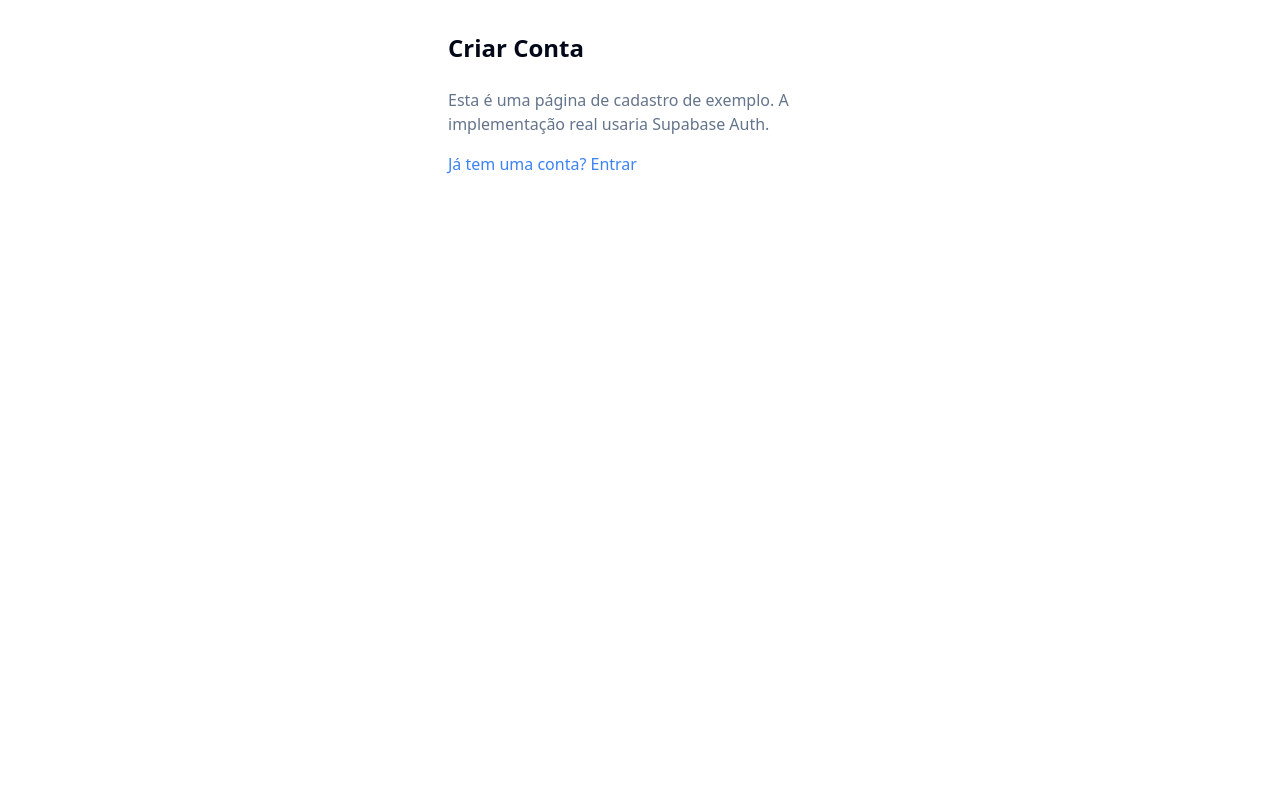
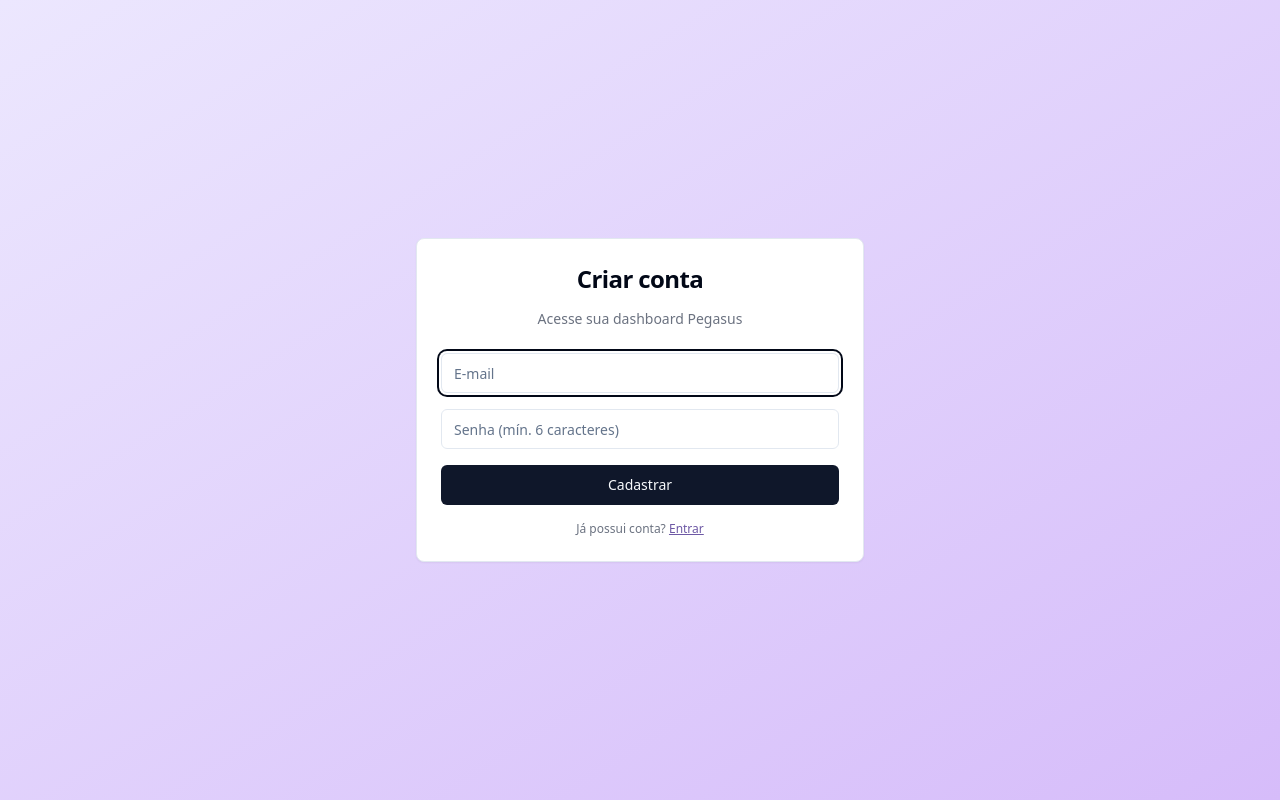
Before and after one commit to Rckbastos/clear-cart-checkout, a React (Vite) app: page /sign-up in a window 1280 px wide. Built offline with nearby package versions, Linux system fonts and the light colour scheme.

Commit message:
feat: Implement Supabase authentication
This commit integrates Supabase authentication into the application, replacing the placeholder authentication logic. It includes user sign-up, sign-in, and session management using Supabase.

```diff
--- a/src/features/auth/SignInPage.tsx
+++ b/src/features/auth/SignInPage.tsx
@@ -1,20 +1,65 @@
 
-import React from "react";
+import React, { useState } from "react";
+import { useNavigate, Link } from "react-router-dom";
+import { Button } from "@/components/ui/button";
+import { Input } from "@/components/ui/input";
+import { Card, CardContent, CardHeader, CardTitle } from "@/components/ui/card";
+import { toast } from "@/components/ui/sonner";
+import { supabase } from "@/integrations/supabase/client";
 
 export default function SignInPage() {
+  const [email, setEmail] = useState("");
+  const [password, setPassword] = useState("");
+  const [loading, setLoading] = useState(false);
+  const navigate = useNavigate();
+
+  const handleSubmit = async (e: React.FormEvent) => {
+    e.preventDefault();
+    setLoading(true);
+    const { error } = await supabase.auth.signInWithPassword({ email, password });
+    setLoading(false);
+    if (error) {
+      toast.error(error.message || "Erro ao entrar. Verifique seu e-mail e senha.");
+    } else {
+      toast.success("Login realizado com sucesso!");
+      navigate("/dashboard");
+    }
+  };
+
   return (
-    <div className="container mx-auto p-8 max-w-md">
-      <h1 className="text-2xl font-bold mb-6">Entrar</h1>
-      <div className="space-y-4">
-        <p className="text-muted-foreground">
-          Esta é uma página de login de exemplo. A implementação real usaria Supabase Auth.
-        </p>
-        <p>
-          <a href="/dashboard" className="text-blue-500 hover:underline">
-            Ir para o Dashboard (simulando login)
-          </a>
-        </p>
-      </div>
+    <div className="flex items-center justify-center min-h-screen bg-gradient-to-br from-[#ece7fe] to-[#D6BCFA]">
+      <Card className="max-w-md w-full">
+        <CardHeader>
+          <CardTitle className="text-2xl mb-2 text-center">Entrar</CardTitle>
+          <p className="text-sm text-gray-500 text-center">Acesse sua dashboard Pegasus</p>
+        </CardHeader>
+        <CardContent>
+          <form onSubmit={handleSubmit} className="flex flex-col gap-4">
+            <Input
+              type="email"
+              placeholder="E-mail"
+              value={email}
+              onChange={(e) => setEmail(e.target.value)}
+              required
+              autoFocus
+            />
+            <Input
+              type="password"
+              placeholder="Senha"
+              value={password}
+              onChange={(e) => setPassword(e.target.value)}
+              required
+            />
+            <Button type="submit" disabled={loading}>
+              {loading ? "Entrando..." : "Entrar"}
+            </Button>
+          </form>
+          <div className="text-xs text-gray-500 text-center mt-4">
+            Ainda não possui conta?{" "}
+            <Link to="/sign-up" className="underline text-[#6E59A5] hover:text-[#9b87f5] transition">Criar conta</Link>
+          </div>
+        </CardContent>
+      </Card>
     </div>
   );
 }
--- a/src/features/auth/SignUpPage.tsx
+++ b/src/features/auth/SignUpPage.tsx
@@ -1,20 +1,66 @@
 
-import React from "react";
+import React, { useState } from "react";
+import { useNavigate, Link } from "react-router-dom";
+import { Button } from "@/components/ui/button";
+import { Input } from "@/components/ui/input";
+import { Card, CardContent, CardHeader, CardTitle } from "@/components/ui/card";
+import { toast } from "@/components/ui/sonner";
+import { supabase } from "@/integrations/supabase/client";
 
 export default function SignUpPage() {
+  const [email, setEmail] = useState("");
+  const [password, setPassword] = useState("");
+  const [loading, setLoading] = useState(false);
+  const navigate = useNavigate();
+
+  const handleSubmit = async (e: React.FormEvent) => {
+    e.preventDefault();
+    setLoading(true);
+    const { error } = await supabase.auth.signUp({ email, password });
+    setLoading(false);
+    if (error) {
+      toast.error(error.message || "Erro ao criar conta. Tente novamente.");
+    } else {
+      toast.success("Cadastro realizado! Verifique seu e-mail para confirmar.");
+      navigate("/sign-in");
+    }
+  };
+
   return (
-    <div className="container mx-auto p-8 max-w-md">
-      <h1 className="text-2xl font-bold mb-6">Criar Conta</h1>
-      <div className="space-y-4">
-        <p className="text-muted-foreground">
-          Esta é uma página de cadastro de exemplo. A implementação real usaria Supabase Auth.
-        </p>
-        <p>
-          <a href="/sign-in" className="text-blue-500 hover:underline">
-            Já tem uma conta? Entrar
-          </a>
-        </p>
-      </div>
+    <div className="flex items-center justify-center min-h-screen bg-gradient-to-br from-[#ece7fe] to-[#D6BCFA]">
+      <Card className="max-w-md w-full">
+        <CardHeader>
+          <CardTitle className="text-2xl mb-2 text-center">Criar conta</CardTitle>
+          <p className="text-sm text-gray-500 text-center">Acesse sua dashboard Pegasus</p>
+        </CardHeader>
+        <CardContent>
+          <form onSubmit={handleSubmit} className="flex flex-col gap-4">
+            <Input
+              type="email"
+              placeholder="E-mail"
+              value={email}
+              onChange={(e) => setEmail(e.target.value)}
+              required
+              autoFocus
+            />
+            <Input
+              type="password"
+              placeholder="Senha (mín. 6 caracteres)"
+              value={password}
+              onChange={(e) => setPassword(e.target.value)}
+              minLength={6}
+              required
+            />
+            <Button type="submit" disabled={loading}>
+              {loading ? "Enviando..." : "Cadastrar"}
+            </Button>
+          </form>
+          <div className="text-xs text-gray-500 text-center mt-4">
+            Já possui conta?{" "}
+            <Link to="/sign-in" className="underline text-[#6E59A5] hover:text-[#9b87f5] transition">Entrar</Link>
+          </div>
+        </CardContent>
+      </Card>
     </div>
   );
 }
```
